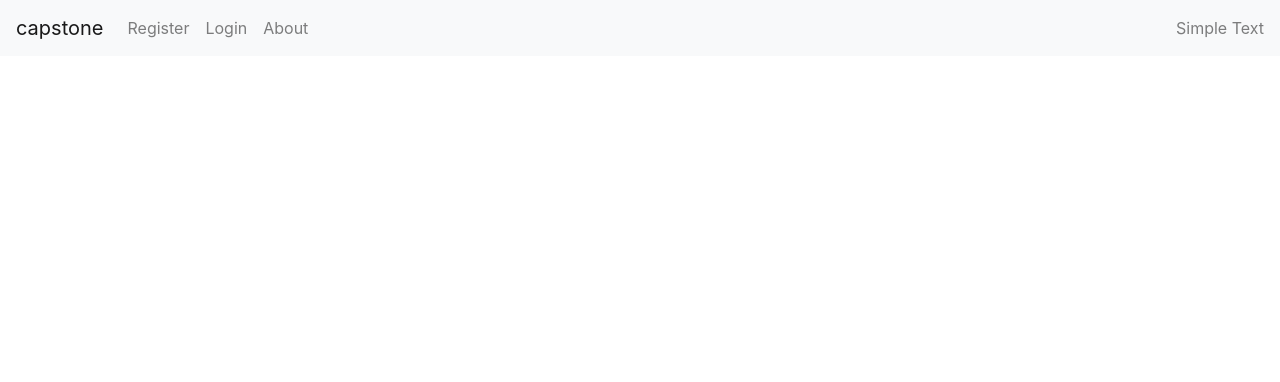
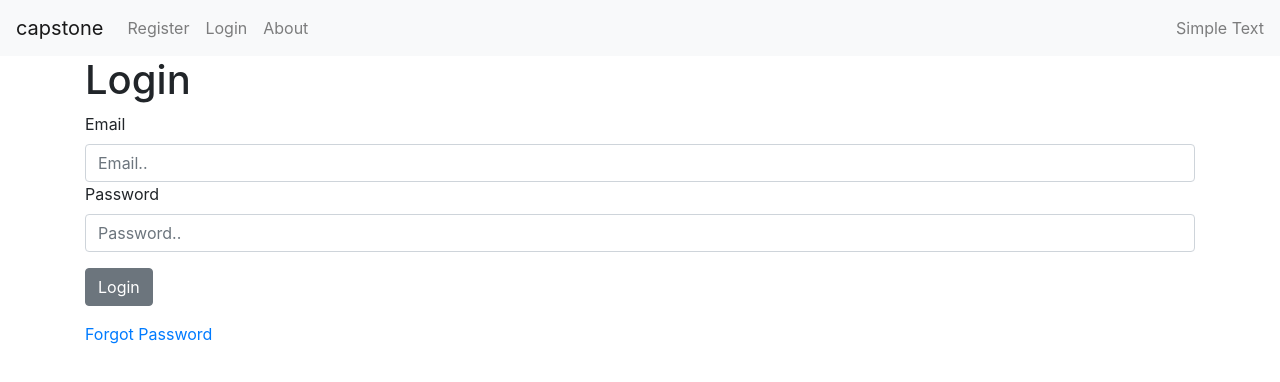
Before and after one commit to richardantao/capstone, a React (Create React App) app in the folder views/: page /login in a window 1280 px wide. Shown: the top 382 px of the page. Built offline with nearby package versions, Linux system fonts and the light colour scheme; no server answers.

Commit message:
fixes to login

```diff
--- a/views/src/App.js
+++ b/views/src/App.js
@@ -27,7 +27,7 @@ export default class App extends Component {
       <Provider store={store}>
         <Switch>
           <Route name="register" path="/register" component={Register}/>
-          <Route name="login" path="login" component={Login}/>
+          <Route name="login" path="/login" component={Login}/>
           <Route name="dashboard" path="/dashboard" component={Dashboard}/>
           <Route name="maps" path="/maps" component={Maps}/>
           <Route name="checkout" path="/checkout" component={Checkout}/>
--- a/views/src/components/pages/Login/Login.js
+++ b/views/src/components/pages/Login/Login.js
@@ -1,16 +1,17 @@
 import React, { Component } from "react";
 import Helmet from "react-helmet";
+import { Container } from "reactstrap";
 
 import { connect } from "react-redux";
 import { login } from "../../../actions/auth/auth";
 import { clearErrors } from "../../../actions/auth/errors";
 import PropTypes from "prop-types";
 
-import AppNav from '../../../components/organisms/AppNav';
 import AuthNav from '../../../components/organisms/AuthNav/';
 
+import LoginReactor from "../../reactors/Login";
 
-import { Form, FormGroup, Label, Input, Button } from "reactstrap";
+
 
 import "./Login.scss";
 
@@ -60,38 +61,20 @@ class Login extends Component {
         const { email, password } = this.state;
 
         return (
-            <>
+            <div>
                 <Helmet>
                     <meta name="description" content=""/>
                     <meta name="keywords" content=""/>
                     <title>Login</title>
                 </Helmet>
                 <AuthNav/>
-                <Form>
-                    <FormGroup>
-                        <Label for="email">Email</Label>
-                        <Input
-                            name="email"
-                            type="email"
-                            placeholder="Email.."
-                            value={email}
-                            onChange={this.handleChange}
-                        />
+                <Container>
+                    <h1>Login</h1>
+                    <LoginReactor/>
+                    <a href="/login">Forgot Password</a>
+                </Container>
 
-                        <Label for="password">Password</Label>
-                        <Input
-                            name="password"
-                            type="password"
-                            placeholder="Password.."
-                            value={password}
-                            onChange={this.handleChange}
-                        />
-                    </FormGroup>
-                    <FormGroup>
-                        <Button type="submit">Login</Button>
-                    </FormGroup>
-                </Form>
-            </>
+            </div>
         );
     };
 };
--- a/views/src/components/pages/Register/Register.js
+++ b/views/src/components/pages/Register/Register.js
@@ -7,9 +7,6 @@ import { register } from "../../../actions/auth/auth";
 import { clearErrors } from "../../../actions/auth/errors";
 import PropTypes from "prop-types";
 
-import { Alert, Form, FormGroup, Label, Input, Button } from "reactstrap";
-
-import AppNav from '../../../components/organisms/AppNav';
 import AuthNav from '../../../components/organisms/AuthNav';
 
 import RegisterReactor from "../../reactors/Register";
--- a/views/src/components/reactors/Login/Login.js
+++ b/views/src/components/reactors/Login/Login.js
@@ -1,16 +1,15 @@
 import React, { Component } from "react";
-import Helmet from "react-helmet";
 
 import { connect } from "react-redux";
-import { login } from "../../../actions/auth";
-import { clearErrors } from "../../../actions/errors";
+import { login } from "../../../actions/auth/auth";
+import { clearErrors } from "../../../actions/auth/errors";
 import PropTypes from "prop-types";
 
 import { Form, FormGroup, Label, Input, Button } from "reactstrap";
 
 import "./Login.scss";
 
-class Login extends Component {
+class LoginReactor extends Component {
     state = {
         email: "",
         password: ""
@@ -57,12 +56,7 @@ class Login extends Component {
 
         return (
             <>
-                <Helmet>
-                    <meta name="description" content=""/>
-                    <meta name="keywords" content=""/>
-                    <title>Login</title>
-                </Helmet>
-                <Form>
+                <Form onSubmit={this.handleSubmit}>
                     <FormGroup>
                         <Label for="email">Email</Label>
                         <Input
@@ -97,4 +91,4 @@ const mapStateToProps = state => ({
 
 const mapDispatchToProps = { login, clearErrors };
 
-export default connect(mapStateToProps, mapDispatchToProps)(Login);
+export default connect(mapStateToProps, mapDispatchToProps)(LoginReactor);
--- a/views/src/components/reactors/Register/Register.js
+++ b/views/src/components/reactors/Register/Register.js
@@ -1,7 +1,4 @@
 import React, { Component } from "react";
-import Helmet from "react-helmet";
-
-import AuthNav from '../../../components/organisms/AuthNav/';
 
 import { connect } from "react-redux";
 import { register } from "../../../actions/auth/auth";
@@ -11,7 +8,6 @@ import PropTypes from "prop-types";
 import { Alert, Form, FormGroup, Label, Input, Button } from "reactstrap";
 
 import "./Register.scss";
-import AppNav from "../../organisms/AppNav";
 
 class RegisterReactor extends Component {
     state = {
@@ -72,11 +68,6 @@ class RegisterReactor extends Component {
 
         return (
             <>
-                <Helmet>
-                    <meta name="description" content="" />
-                    <meta name="keywords" content="" />
-                    <title>Register</title>
-                </Helmet>
                 <Form onSubmit={this.handleSubmit}>
                     {  message === "Account Registered" ? (
                         <Alert color="success">{message}</Alert>
```
